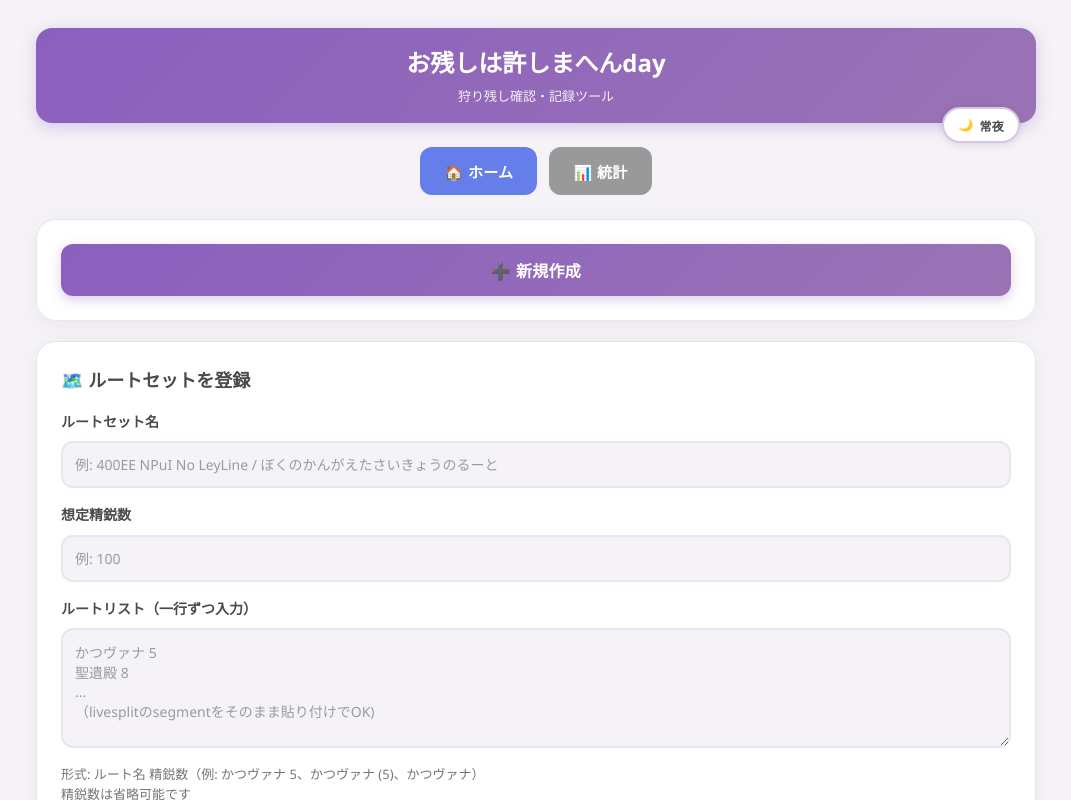
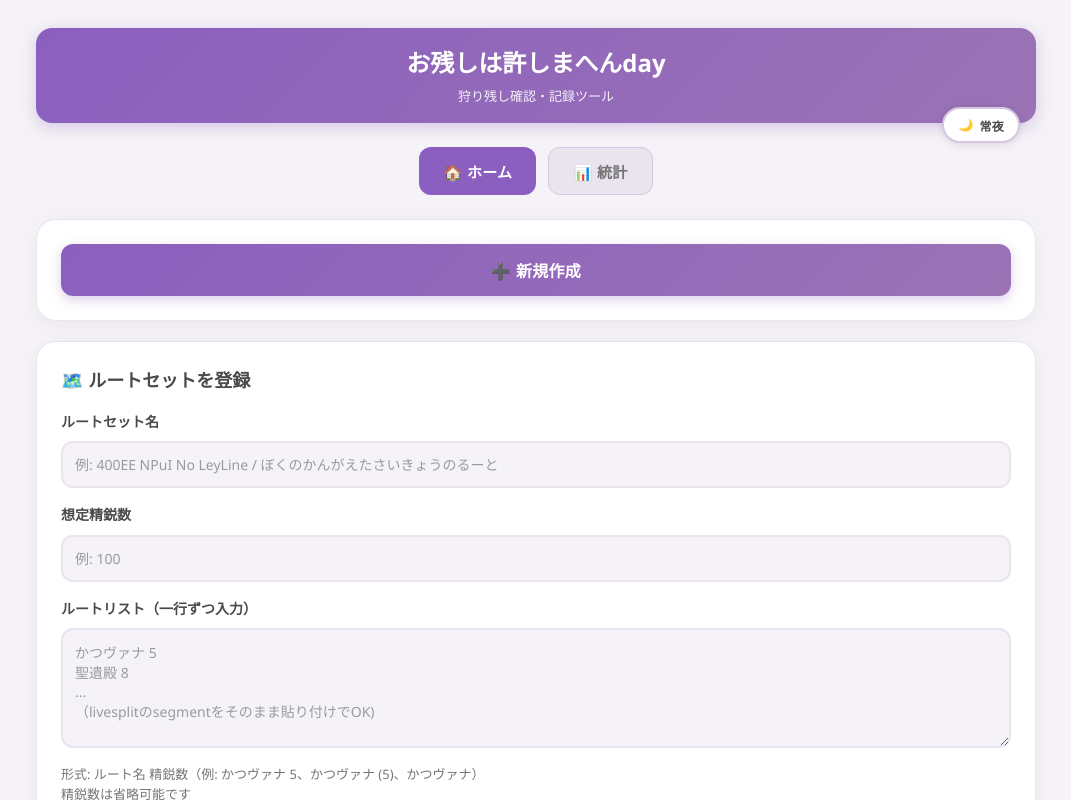
Before and after one commit to semaruebi/onokoshi, a React (Vite) app: page / in a window 1280 px wide. Shown: the top 800 px of the page, without its empty margins (104-1175 px from the left). Built offline with nearby package versions, Linux system fonts and the light colour scheme.

Commit message:
fix: メインカードをsticky追従、ナビボタンをテーマカラーに統一

```diff
--- a/src/App.tsx
+++ b/src/App.tsx
@@ -188,8 +188,9 @@ function App() {
           <button
             onClick={() => setViewMode('home')}
             style={{
-              backgroundColor: viewMode === 'home' ? '#667eea' : '#999',
-              color: 'white'
+              backgroundColor: viewMode === 'home' ? 'var(--primary-100)' : 'var(--bg-200)',
+              color: viewMode === 'home' ? 'var(--primary-300)' : 'var(--text-200)',
+              border: viewMode === 'home' ? 'none' : '1px solid var(--accent-100)'
             }}
           >
             🏠 ホーム
@@ -197,8 +198,9 @@ function App() {
           <button
             onClick={() => setViewMode('statistics')}
             style={{
-              backgroundColor: viewMode === 'statistics' ? '#667eea' : '#999',
-              color: 'white'
+              backgroundColor: viewMode === 'statistics' ? 'var(--primary-100)' : 'var(--bg-200)',
+              color: viewMode === 'statistics' ? 'var(--primary-300)' : 'var(--text-200)',
+              border: viewMode === 'statistics' ? 'none' : '1px solid var(--accent-100)'
             }}
           >
             📊 統計
--- a/src/components/RunEditor.tsx
+++ b/src/components/RunEditor.tsx
@@ -108,32 +108,44 @@ export const RunEditor = ({ run, onSave, onCancel }: RunEditorProps) => {
 
   return (
     <div className={isCompleted ? 'animate-pop-in' : 'animate-slide-in'}>
-      {/* ボタンバー - 常に上部に固定 */}
+      {/* メインカード - スクロール追従 */}
+      <div
+        className="card"
+        style={{
+          marginBottom: '16px',
+          border: '1px solid var(--primary-100)',
+          boxShadow: '0 4px 16px rgba(139, 95, 191, 0.1)',
+          padding: '16px',
+          position: 'sticky',
+          top: '8px',
+          zIndex: 100,
+          backdropFilter: 'blur(8px)',
+          backgroundColor: 'var(--bg-300)'
+        }}
+      >
+        {/* ボタンバー */}
         <div style={{
           display: 'flex',
           gap: '8px',
-        marginBottom: '16px',
+          marginBottom: '12px',
           justifyContent: 'flex-end',
           flexWrap: 'nowrap'
         }}>
           <button
             onClick={onCancel}
             className="secondary-button"
-          style={{ minHeight: '40px', padding: '0 16px', fontSize: '14px', whiteSpace: 'nowrap' }}
+            style={{ minHeight: '36px', padding: '0 14px', fontSize: '13px', whiteSpace: 'nowrap' }}
           >
             キャンセル
           </button>
           <button
             onClick={handleSave}
             className="primary-button"
-          style={{ minHeight: '40px', padding: '0 20px', fontSize: '14px', whiteSpace: 'nowrap' }}
+            style={{ minHeight: '36px', padding: '0 18px', fontSize: '13px', whiteSpace: 'nowrap' }}
           >
             保存
           </button>
         </div>
-
-      {/* メインカード */}
-      <div className="card" style={{ marginBottom: '16px', border: '1px solid var(--primary-100)', boxShadow: '0 4px 16px rgba(139, 95, 191, 0.1)', padding: '16px' }}>
         {/* RUN名 */}
         <input
           type="text"
```
Lines whose indentation alone changed are shown as unchanged.
